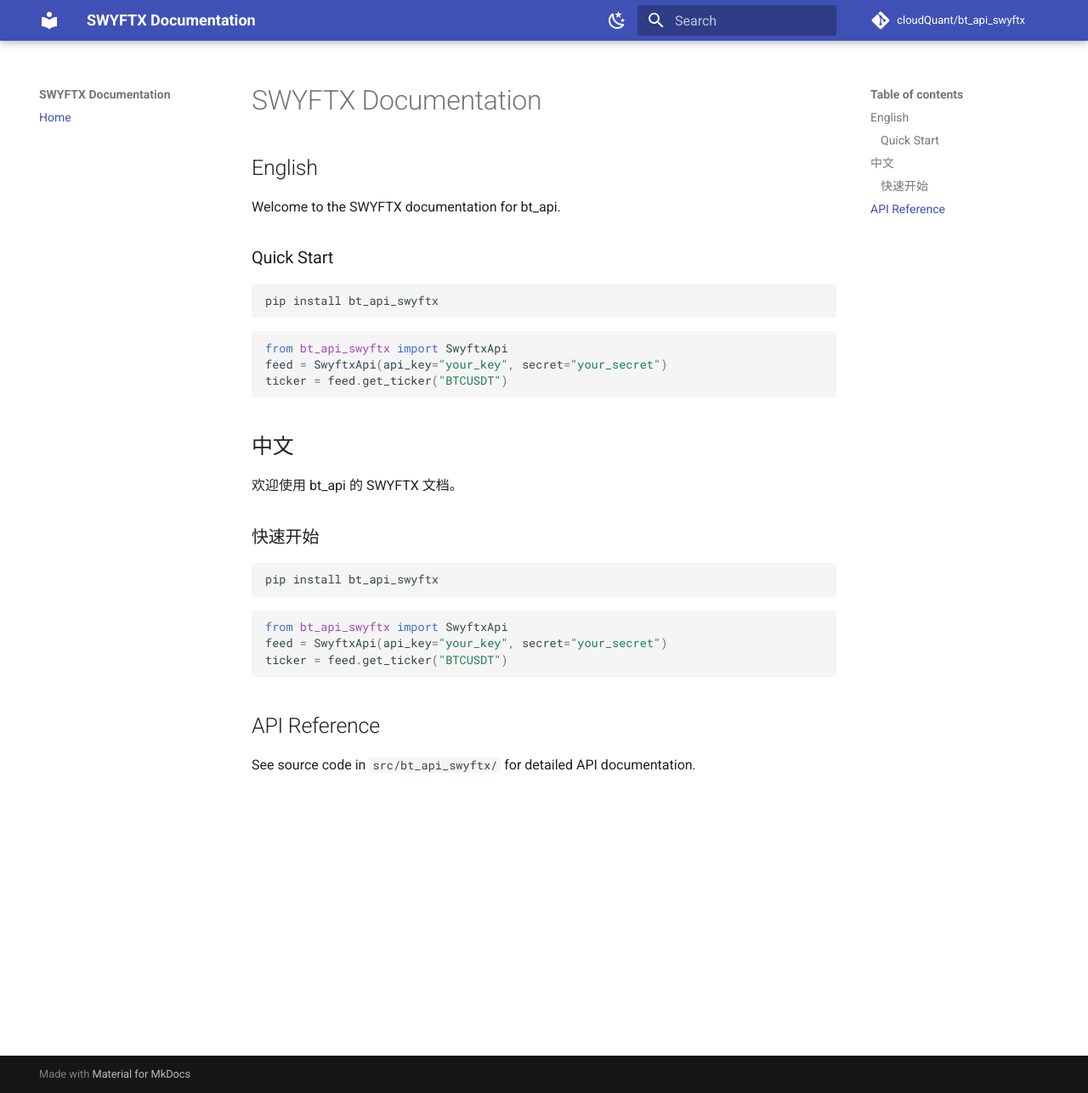
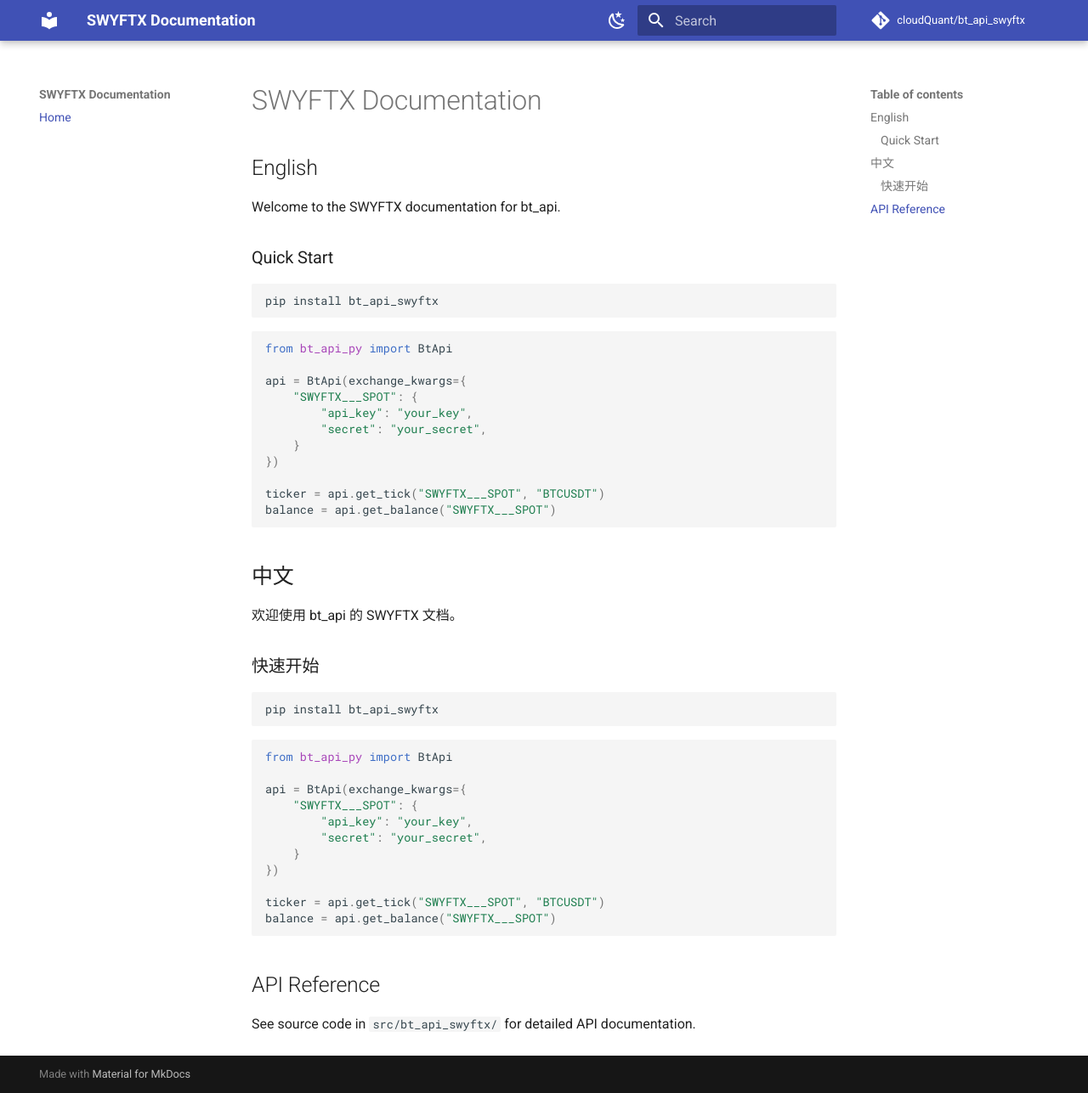
Before and after one commit to cloudQuant/bt_api_swyftx, an MkDocs documentation site: the page built from docs/index.md, in a window 1280 px wide and 1287 px high. Shown: the whole window at 85% size. Built offline with MkDocs 1.6.1 and Material for MkDocs 9.7.7, drawn with Linux system fonts in a browser that asks for light colours; comment, search, counter and statistics services are not loaded.

Commit message:
chore: upgrade quality standard v0.1.1
- Standardize ruff config (line-length=120, select I/UP/E/F/W/TRY003/TC, ignore TRY003/E501/E731)
- Fix CI/CD YAML syntax (${}→${{}}) and expand Python 3.13/3.14
- Update README.md and docs/index.md with BtApi Quick Start pattern
- Add TYPE_CHECKING blocks for bt_api_base imports (TC002)
- Fix ruff I001 import sorting
- Bump version to 0.1.1

````diff
--- a/docs/index.md
+++ b/docs/index.md
@@ -11,9 +11,17 @@
 ```
 
 ```python
-from bt_api_swyftx import SwyftxApi
-feed = SwyftxApi(api_key="your_key", secret="your_secret")
-ticker = feed.get_ticker("BTCUSDT")
+from bt_api_py import BtApi
+
+api = BtApi(exchange_kwargs={
+    "SWYFTX___SPOT": {
+        "api_key": "your_key",
+        "secret": "your_secret",
+    }
+})
+
+ticker = api.get_tick("SWYFTX___SPOT", "BTCUSDT")
+balance = api.get_balance("SWYFTX___SPOT")
 ```
 
 ## 中文
@@ -27,9 +35,17 @@
 ```
 
 ```python
-from bt_api_swyftx import SwyftxApi
-feed = SwyftxApi(api_key="your_key", secret="your_secret")
-ticker = feed.get_ticker("BTCUSDT")
+from bt_api_py import BtApi
+
+api = BtApi(exchange_kwargs={
+    "SWYFTX___SPOT": {
+        "api_key": "your_key",
+        "secret": "your_secret",
+    }
+})
+
+ticker = api.get_tick("SWYFTX___SPOT", "BTCUSDT")
+balance = api.get_balance("SWYFTX___SPOT")
 ```
 
 ## API Reference
--- a/src/bt_api_swyftx/__init__.py
+++ b/src/bt_api_swyftx/__init__.py
@@ -1,6 +1,6 @@
 from __future__ import annotations
 
-__version__ = "0.1.0"
+__version__ = "0.1.1"
 
 from bt_api_swyftx.errors import SwyftxErrorTranslator
 from bt_api_swyftx.exchange_data import SwyftxExchangeData, SwyftxExchangeDataSpot
````
Also changed, not shown: README.md (+18 -12 lines), pyproject.toml (+4 -41 lines), 5 other files.
